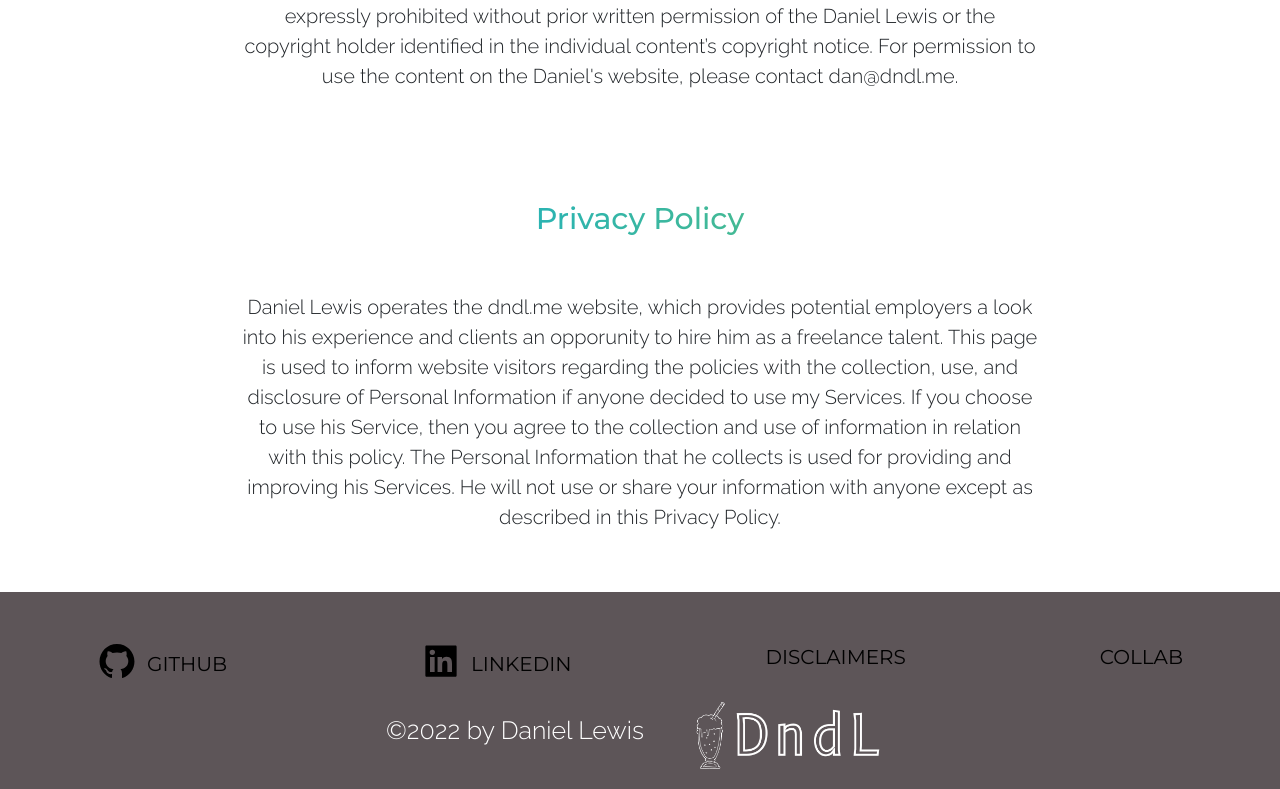
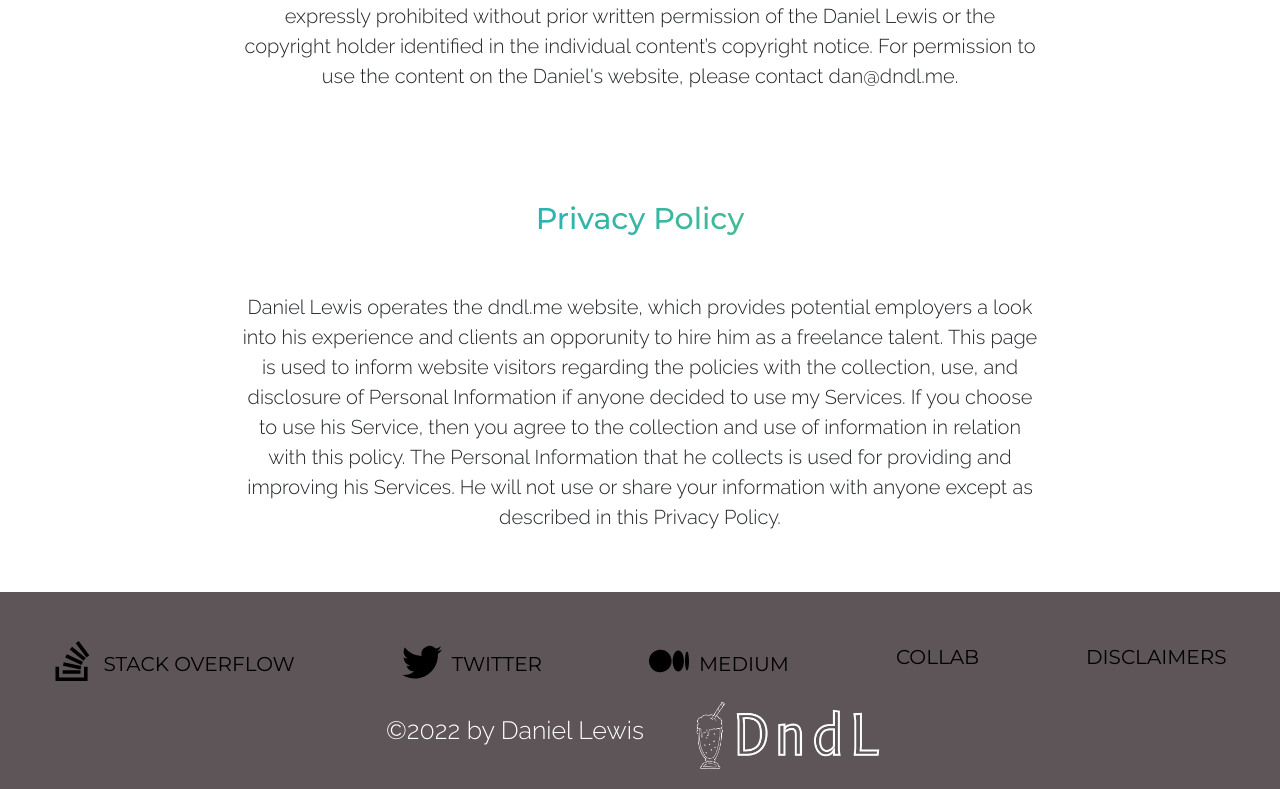
Before and after one commit to kondaguey/dndlme, a React (Create React App) app: page /privacypolicy in a window 1280 px wide. Shown: the part 570-1359 px from the top of the page. Built offline with nearby package versions, Linux system fonts and the light colour scheme.

Commit message:
fuck my pussy

```diff
--- a/src/components/Footer.jsx
+++ b/src/components/Footer.jsx
@@ -1,6 +1,6 @@
 /* eslint-disable jsx-a11y/anchor-is-valid */
 import React from "react";
-import { AiFillGithub, AiFillLinkedin } from "react-icons/ai";
+import { BsStackOverflow, BsTwitter, BsMedium } from "react-icons/bs";
 
 const date = new Date();
 const year = date.getFullYear();
@@ -12,38 +12,51 @@ function Footer() {
 
         <li className="footer__nav__item">
           <a
-            href="https://github.com/kondaguey"
+            href="https://stackoverflow.com/users/17514943/daniel"
             className="footer__nav__item-link"
             target="_blank"
             rel="noreferrer"
           >
             <span className="footer__nav__item-logo">
-              <AiFillGithub />
+              <BsStackOverflow />
             </span>
-            Github
+            Stack Overflow
           </a>
         </li>
         <li className="footer__nav__item">
           <a
-            href="https://www.linkedin.com/in/daniel-lewis-55a903195/"
+            href="https://twitter.com/daniel_nd_lewis"
             target="_blank"
             className="footer__nav__item-link"
             rel="noreferrer"
           >
             <span className="footer__nav__item-logo">
-              <AiFillLinkedin />
+              <BsTwitter />
             </span>
-            LinkedIn
+            Twitter
+          </a>
+        </li>
+        <li className="footer__nav__item">
+          <a
+            href="https://medium.com/@daniel_notday_lewis"
+            target="_blank"
+            className="footer__nav__item-link"
+            rel="noreferrer"
+          >
+            <span className="footer__nav__item-logo">
+              <BsMedium />
+            </span>
+            Medium
+          </a>
+        </li>
+        <li className="footer__nav__item">
+          <a href="/collab" className="footer__nav__item-link">
+            Collab
           </a>
         </li>
         <li className="footer__nav__item">
           <a href="/privacypolicy" className="footer__nav__item-link">
             Disclaimers
-          </a>
-        </li>
-        <li className="footer__nav__item">
-          <a href="/collab" className="footer__nav__item-link">
-            Collab
           </a>
         </li>
       </ul>
```
